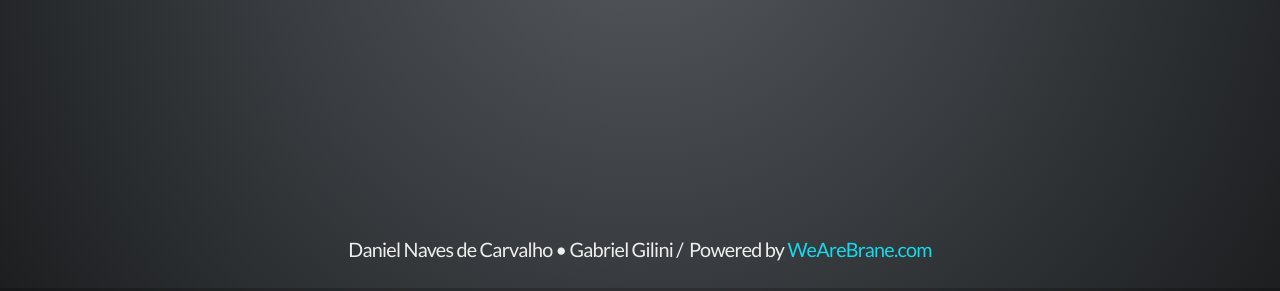
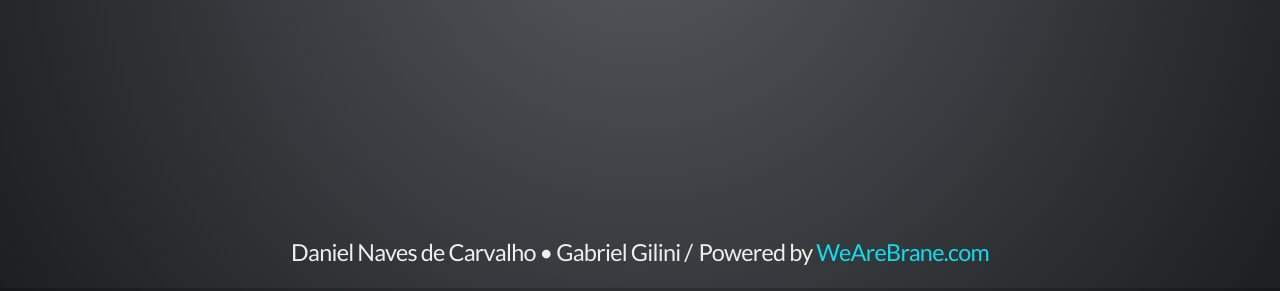
Before and after one commit to danielnc/talks, a website: page devday_2013/index.html in a window 1280 px wide. Shown: the part 509-800 px from the top of the page. Drawn offline with Linux system fonts and the light colour scheme.

Commit message:
changing footer to class

```diff
--- a/devday_2013/css/devday.css
+++ b/devday_2013/css/devday.css
@@ -2,7 +2,7 @@ section h2.devopsdays {
   text-transform: none;
 }
 
-#footer {
+.footer {
   width: 100%;
   text-align: center;
   vertical-align: middle;
@@ -11,12 +11,12 @@ section h2.devopsdays {
   z-index: 9999;
 }
 
-#footer p small {
-  font-size: 0.55em;
+.footer p small {
+  font-size: 0.65em;
 }
 
-#footer p#powered_by {
-  font-size: 0.5em;
+.footer p#powered_by {
+  font-size: 0.55em;
 }
 
 .devopsdays {
--- a/devday_2013/index.html
+++ b/devday_2013/index.html
@@ -283,7 +283,7 @@ $ chef-solo -o test -N test
 
 			</div>
 
-			<div id="footer">
+			<div class="footer">
 				<p>
 					<small>Daniel Naves de Carvalho &#149; Gabriel Gilini / </small> <small id="powered_by">Powered by <a href="http://www.wearebrane.com" target="_blank">WeAreBrane.com</a></small>
 				</p>
```
